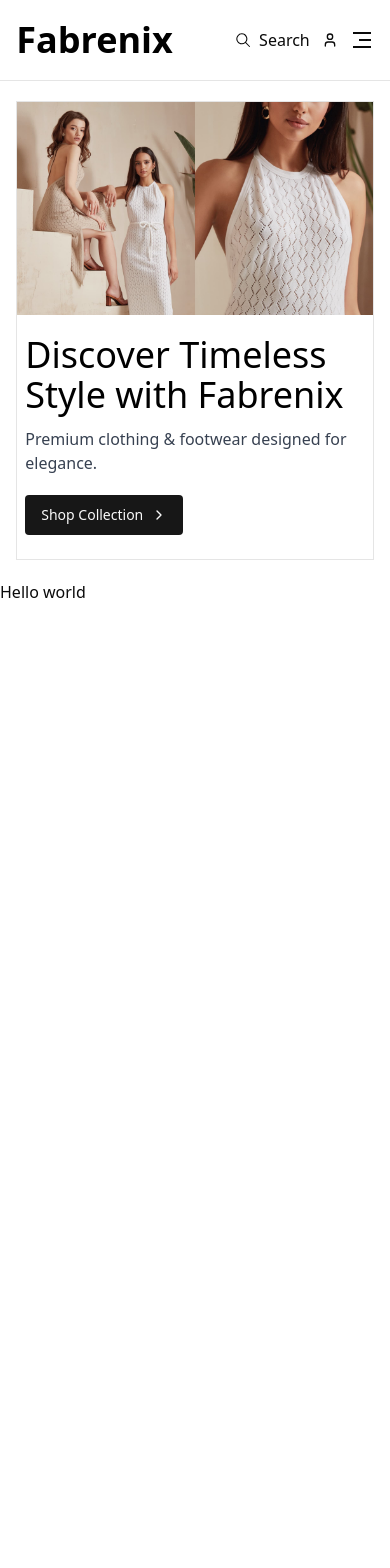
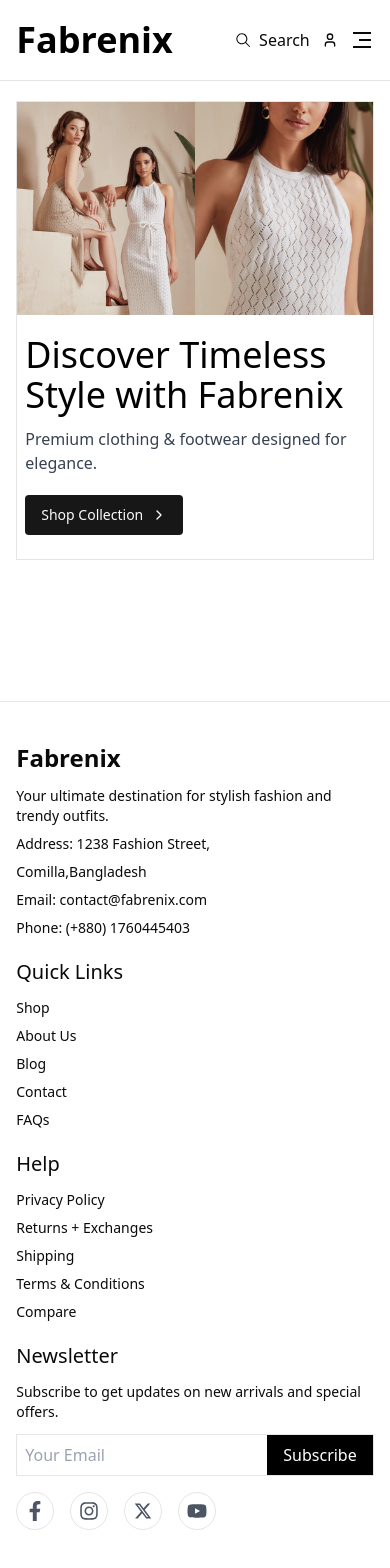
Before and after one commit to RakibHossen-Dev/Fabrenix, a Next.js app: page / in a window 390 px wide. Shown: the top 1568 px of the page. Before the commit the page ends 844 px from the top, so only its background shows below. Built offline with nearby package versions, Linux system fonts and the light colour scheme.

Commit message:
Completed the footer section with responsive design

```diff
--- /dev/null
+++ b/app/components/Footer.jsx
@@ -0,0 +1,144 @@
+import Link from "next/link";
+import { FaFacebookF, FaInstagram, FaYoutube } from "react-icons/fa";
+import { RiTwitterXFill } from "react-icons/ri";
+const Footer = () => {
+  return (
+    <div className="border-t">
+      <div className="grid md:grid-cols-2 grid-cols-1 lg:grid-cols-4 lg:gap-10 gap-5 w-11/12 mx-auto py-10">
+        {/* Brand Section */}
+        <div>
+          <h3 className="text-2xl font-semibold mb-3">Fabrenix</h3>
+          <p className="text-sm">
+            Your ultimate destination for stylish fashion and trendy outfits.
+          </p>
+          <p className="text-sm mt-2">Address: 1238 Fashion Street, </p>
+          <p className="text-sm mt-2">Comilla,Bangladesh</p>
+          <p className="text-sm mt-2">Email: contact@fabrenix.com</p>
+          <p className="text-sm mt-2">Phone: (+880) 1760445403</p>
+        </div>
+
+        {/* Links Section */}
+        <div>
+          <h3 className="text-xl font-medium  mb-3">Quick Links</h3>
+          <ul className="space-y-2 text-sm">
+            <li>
+              <Link href="/shop" className="hover:text-[#92614c]">
+                Shop
+              </Link>
+            </li>
+            <li>
+              <Link href="/about" className="hover:text-[#92614c]">
+                About Us
+              </Link>
+            </li>
+            <li>
+              <Link href="/about" className="hover:text-[#92614c]">
+                Blog
+              </Link>
+            </li>
+            <li>
+              <Link href="/contact" className="hover:text-[#92614c]">
+                Contact
+              </Link>
+            </li>
+            <li>
+              <Link href="/faq" className="hover:text-[#92614c]">
+                FAQs
+              </Link>
+            </li>
+          </ul>
+        </div>
+
+        {/* Social Media Section */}
+        <div>
+          <h3 className="text-xl font-medium  mb-3">Help</h3>
+
+          <ul className="space-y-2 text-sm">
+            <li>
+              <Link href="/shop" className="hover:text-[#92614c]">
+                Privacy Policy
+              </Link>
+            </li>
+            <li>
+              <Link href="/about" className="hover:text-[#92614c]">
+                Returns + Exchanges
+              </Link>
+            </li>
+            <li>
+              <Link href="/contact" className="hover:text-[#92614c]">
+                Shipping
+              </Link>
+            </li>
+            <li>
+              <Link href="/faq" className="hover:text-[#92614c]">
+                Terms & Conditions
+              </Link>
+            </li>
+            <li>
+              <Link href="/faq" className="hover:text-[#92614c]">
+                Compare
+              </Link>
+            </li>
+          </ul>
+        </div>
+
+        {/* Newsletter Section */}
+        <div>
+          <h3 className="text-xl font-medium  mb-3">Newsletter</h3>
+          <p className="text-sm mb-3">
+            Subscribe to get updates on new arrivals and special offers.
+          </p>
+          <div className="flex border">
+            <input
+              type="email"
+              placeholder="Your Email"
+              className="p-2  text-gray-900 w-full focus:outline-none"
+            />
+            <button className="bg-black px-4 py-2  text-white hover:bg-[#92614c]">
+              Subscribe
+            </button>
+          </div>
+          <div className="flex space-x-4 mt-4">
+            <Link
+              href="https://facebook.com"
+              target="_blank"
+              className="hover:text-[#92614c] text-gray-600 text-xl border p-2 rounded-full transition-all duration-200 hover:border-[#92614c] ease-linear"
+            >
+              <FaFacebookF />
+            </Link>
+            <Link
+              href="https://instagram.com"
+              target="_blank"
+              className="hover:text-[#92614c] text-gray-600 text-xl border p-2 rounded-full transition-all duration-200 hover:border-[#92614c] ease-linear"
+            >
+              <FaInstagram />
+            </Link>
+            <Link
+              href="https://x.com"
+              target="_blank"
+              className="hover:text-[#92614c] text-gray-600 text-xl border p-2 rounded-full transition-all duration-200 hover:border-[#92614c] ease-linear"
+            >
+              <RiTwitterXFill />
+            </Link>
+            <Link
+              href="https://youtube.com"
+              target="_blank"
+              className="hover:text-[#92614c] text-gray-600 text-xl border p-2 rounded-full transition-all duration-200 hover:border-[#92614c] ease-linear"
+            >
+              <FaYoutube />
+            </Link>
+          </div>
+        </div>
+      </div>
+
+      <div className="border-b"></div>
+      <div className="py-4 w-11/12 mx-auto">
+        <p className="text-sm text-center">
+          © 2025 Fabrenix. All Rights Reserved
+        </p>
+      </div>
+    </div>
+  );
+};
+
+export default Footer;
--- a/app/layout.js
+++ b/app/layout.js
@@ -1,6 +1,7 @@
 import { Roboto, Geist_Mono } from "next/font/google";
 import "./globals.css";
 import Navber from "./components/Navber";
+import Footer from "./components/Footer";
 
 const roboto = Roboto({
   weight: "400",
@@ -23,6 +24,7 @@ export default function RootLayout({ children }) {
       <body className={`${roboto.variable} ${geistMono.variable} antialiased`}>
         <Navber></Navber>
         <div className=" h-[600px]">{children}</div>
+        <Footer></Footer>
       </body>
     </html>
   );
--- a/app/page.js
+++ b/app/page.js
@@ -4,7 +4,6 @@ export default function Home() {
   return (
     <>
       <Banner></Banner>
-      <h1>Hello world</h1>
     </>
   );
 }
--- /dev/null
+++ b/components/ui/input.jsx
@@ -0,0 +1,19 @@
+import * as React from "react"
+
+import { cn } from "@/lib/utils"
+
+const Input = React.forwardRef(({ className, type, ...props }, ref) => {
+  return (
+    (<input
+      type={type}
+      className={cn(
+        "flex h-10 w-full rounded-md border border-input bg-background px-3 py-2 text-base ring-offset-background file:border-0 file:bg-transparent file:text-sm file:font-medium file:text-foreground placeholder:text-muted-foreground focus-visible:outline-none focus-visible:ring-2 focus-visible:ring-ring focus-visible:ring-offset-2 disabled:cursor-not-allowed disabled:opacity-50 md:text-sm",
+        className
+      )}
+      ref={ref}
+      {...props} />)
+  );
+})
+Input.displayName = "Input"
+
+export { Input }
```
